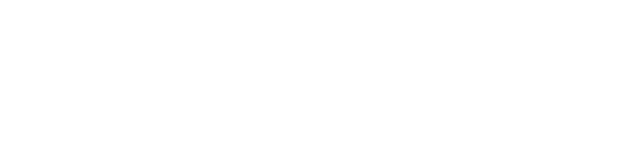
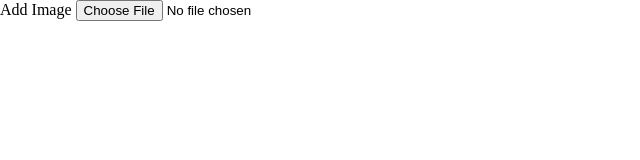
Before and after one commit to JahniCodes/VCC-Final-Assignment-Project, a plain HTML site: page index.html in a window 1280 px wide. Shown: the whole page, without its empty margins (0-640 px from the left). Drawn offline with Linux system fonts and the light colour scheme.

Commit message:
add button to add image file type
adds file type input that accepts .png, .jpg, .jpeg

```diff
--- a/index.html
+++ b/index.html
@@ -8,7 +8,9 @@
 </head>
 <body>
     <main>
-        <!-- Main content goes here -->
+
+        <label for="addImage">Add Image</label>
+        <input type="file" name="addImage" id="addImage" accept=".png, .jpg, .jpeg">
     </main>
     <script src="JS/app.js"></script>
 </body>
```
